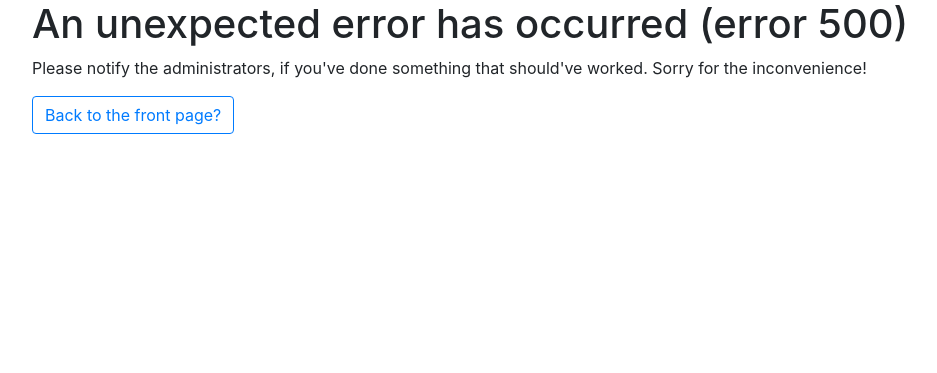
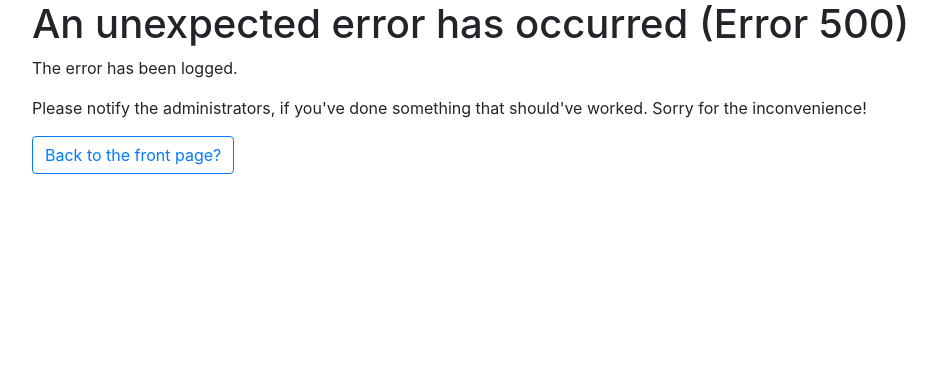
Before and after one commit to transen/TravellingCVR, a Flask app: template templates/500.html in a window 1280 px wide. Shown: the part 70-443 px from the top of the page, without its empty margins (53-990 px from the left). Run offline with Flask 2, Linux system fonts and the light colour scheme; the template is opened without the code that fills it, so the values that code supplies are empty; parts of the project's set-up code (start-up, migrations or seed data) failed here and were passed over; some libraries are stand-ins or nearby versions.

Commit message:
Changed presentation of error for 404 and 500 errors

```diff
--- a/templates/404.html
+++ b/templates/404.html
@@ -7,7 +7,7 @@
     {{ super() }}
 {% endblock %}
 {% block content %}
-    <h1>404 - Not found</h1>
+    <h1>404 - Page not found</h1>
     <p>Whoopies, this page doesn't seem to exist.</p>
 
     <a href="/">
--- a/templates/500.html
+++ b/templates/500.html
@@ -7,7 +7,8 @@
     {{ super() }}
 {% endblock %}
 {% block content %}
-    <h1>An unexpected error has occurred (error 500)</h1>
+    <h1>An unexpected error has occurred (Error 500)</h1>
+    <p>The error has been logged.</p>
     <p>Please notify the administrators, if you've done something that should've worked. Sorry for the inconvenience!</p>
 
     <a href="/">
```
